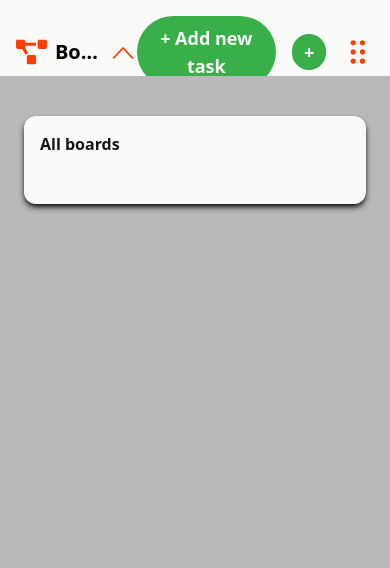
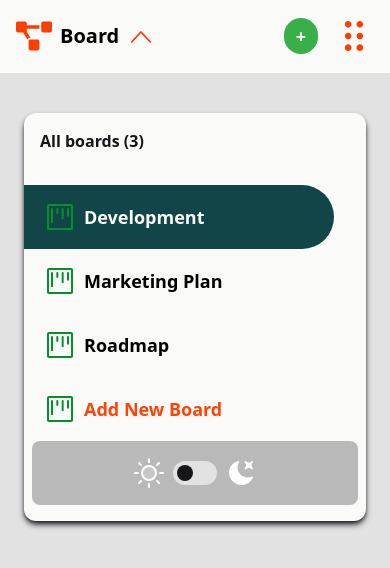
Before and after one commit to alexandru-posirca/Task-Management-Software, a React (Vite) app: page / in a window 390 px wide. Both pictures are taken after a click on the picture 122 px from the left and 52 px from the top of the page. Shown: the top 568 px of the page. Built offline with nearby package versions, Linux system fonts and the light colour scheme.

Commit message:
Board dropdown content & Switch dark theme

```diff
--- a/package.json
+++ b/package.json
@@ -10,6 +10,7 @@
     "preview": "vite preview"
   },
   "dependencies": {
+    "@headlessui/react": "^2.0.4",
     "@reduxjs/toolkit": "^2.2.5",
     "react": "^18.2.0",
     "react-dom": "^18.2.0",
--- a/src/components/BoardDropDown.jsx
+++ b/src/components/BoardDropDown.jsx
@@ -1,23 +1,105 @@
-function BoardDropDown({setActiveDropDown}) {
+import { useState } from "react";
+import { useSelector } from "react-redux";
+import boardIcon from "../assets/board-icon.svg";
+import { Switch } from "@headlessui/react";
+import useDarkTheme from "../Hooks/useDarkTheme";
+
+function BoardDropDown({ setActiveDropDown }) {
+  const [typeTheme, setTypeTheme] = useDarkTheme();
+  const [darkTheme, setDarkTheme] = useState(
+    typeTheme === "light" ? true : false
+  );
+
+  const toggleDarkTheme = (checked) => {
+    setTypeTheme(typeTheme);
+    setDarkTheme(checked);
+  };
+
+  const boards = useSelector((state) => state.boards);
+
+  console.log("boards =", boards);
 
   return (
-    <div className="py-10 px-6 absolute left-0 right-0 bottom-[-100vh] top-[76px] bg-gray-200"
-    onClick={
-      (e) => {
-        if(e.target !== e.currentTarget) {
-          return
+    <div
+      className="py-10 px-6 absolute left-0 right-0 bottom-[-100vh] top-[73px] bg-gray-100"
+      onClick={(e) => {
+        if (e.target !== e.currentTarget) {
+          return;
         }
-        setActiveDropDown(false)
-      }
-    }
+        setActiveDropDown(false);
+      }}
     >
       <div className="bg-white-main shadow-md dark:bg-gray-500 shadow-gray-500 w-full py-4 rounded-xl">
         <h3 className="dark:text-gray-200 text-gray-500 font-semibold mx-4 mb-8">
-          All boards
+          All boards ({boards?.length})
         </h3>
+        <div>
+          {boards.map((board, index) => (
+            <div
+              className={`flex items-center space-x-2 px-5 py-4 dark:text-white-main ${
+                board.statusActive &&
+                "bg-cyan-500 rounded-r-full text-white-main mr-8"
+              }`}
+              key={index}
+            >
+              <img src={boardIcon} className="h-8" />
+              <p className="text-lg font-bold">{board.nameBoard}</p>
+            </div>
+          ))}
+
+          <div className="flex items-center space-x-2 text-orange-500 px-5 py-4">
+            <img src={boardIcon} className="h-8" />
+            <p className="text-lg font-bold">Add New Board</p>
+          </div>
+
+          <div className="mx-2 p-4 space-x-2 bg-gray-200 dark:bg-gray-500 flex justify-center items-center rounded-lg">
+            <svg
+              xmlns="http://www.w3.org/2000/svg"
+              width="32"
+              height="32"
+              viewBox="0 0 256 256"
+            >
+              <g fill="#ffff">
+                <path
+                  d="M184 128a56 56 0 1 1-56-56a56 56 0 0 1 56 56"
+                  opacity=".2"
+                ></path>
+                <path d="M120 40V16a8 8 0 0 1 16 0v24a8 8 0 0 1-16 0m72 88a64 64 0 1 1-64-64a64.07 64.07 0 0 1 64 64m-16 0a48 48 0 1 0-48 48a48.05 48.05 0 0 0 48-48M58.34 69.66a8 8 0 0 0 11.32-11.32l-16-16a8 8 0 0 0-11.32 11.32Zm0 116.68l-16 16a8 8 0 0 0 11.32 11.32l16-16a8 8 0 0 0-11.32-11.32M192 72a8 8 0 0 0 5.66-2.34l16-16a8 8 0 0 0-11.32-11.32l-16 16A8 8 0 0 0 192 72m5.66 114.34a8 8 0 0 0-11.32 11.32l16 16a8 8 0 0 0 11.32-11.32ZM48 128a8 8 0 0 0-8-8H16a8 8 0 0 0 0 16h24a8 8 0 0 0 8-8m80 80a8 8 0 0 0-8 8v24a8 8 0 0 0 16 0v-24a8 8 0 0 0-8-8m112-88h-24a8 8 0 0 0 0 16h24a8 8 0 0 0 0-16"></path>
+              </g>
+            </svg>
+            <Switch
+              checked={darkTheme}
+              onChange={toggleDarkTheme}
+              className={`${
+                darkTheme ? "bg-orange-500" : "bg-gray-100"
+              } relative inline-flex h-6 w-11 items-center rounded-full`}
+            >
+              <span
+                className={` ${
+                  darkTheme ? "translate-x-6" : "translate-x-1"
+                } inline-block h-4 w-4 transform rounded-full bg-gray-500 transition`}
+              ></span>
+            </Switch>
+            <svg
+              xmlns="http://www.w3.org/2000/svg"
+              width="32"
+              height="32"
+              viewBox="0 0 24 24"
+            >
+              <path
+                fill="#ffffff"
+                d="M20.958 15.325c.204-.486-.379-.9-.868-.684a7.684 7.684 0 0 1-3.101.648c-4.185 0-7.577-3.324-7.577-7.425a7.28 7.28 0 0 1 1.134-3.91c.284-.448-.057-1.068-.577-.936C5.96 4.041 3 7.613 3 11.862C3 16.909 7.175 21 12.326 21c3.9 0 7.24-2.345 8.632-5.675"
+              ></path>
+              <path
+                fill="#ffffff"
+                d="M15.611 3.103c-.53-.354-1.162.278-.809.808l.63.945a2.332 2.332 0 0 1 0 2.588l-.63.945c-.353.53.28 1.162.81.808l.944-.63a2.332 2.332 0 0 1 2.588 0l.945.63c.53.354 1.162-.278.808-.808l-.63-.945a2.332 2.332 0 0 1 0-2.588l.63-.945c.354-.53-.278-1.162-.809-.808l-.944.63a2.332 2.332 0 0 1-2.588 0z"
+              ></path>
+            </svg>
+          </div>
+        </div>
       </div>
     </div>
-  )
+  );
 }
 
-export default BoardDropDown
+export default BoardDropDown;
--- a/src/components/Header.jsx
+++ b/src/components/Header.jsx
@@ -24,7 +24,7 @@ function Header() {
         </div>
 
         <div className='flex space-x-4 items-center md:space-x-6'>
-            <button className='button'>
+            <button className='hidden md:block button'>
               + Add new task
             </button>
             <button className='button py-1 px-3 md:hidden'>
--- a/src/data/data.json
+++ b/src/data/data.json
@@ -2,7 +2,7 @@
   "boards": [
     {
       "nameBoard": "Development",
-      "active" : false,
+      "statusActive" : true,
       "columnsList": [
         {
           "titleColumn": "To do",
@@ -286,7 +286,7 @@
     },
     {
       "nameBoard": "Marketing Plan",
-      "active" : false,
+      "statusActive" : false,
       "columnsList": [
         {
           "titleColumn": "To do",
@@ -378,7 +378,7 @@
     },
     {
       "nameBoard": "Roadmap",
-      "active" : false,
+      "statusActive" : false,
       "columnsList": [
         {
           "titleColumn": "Now",
--- a/src/index.css
+++ b/src/index.css
@@ -4,6 +4,6 @@
 
 @layer components {
   .button {
-    @apply bg-green py-2 px-4 rounded-full text-white-main text-lg font-semibold hover:opacity-80 duration-200
+    @apply bg-green-300 py-2 px-4 rounded-full text-white-main text-lg font-semibold hover:opacity-80 duration-200
   }
 }
--- a/tailwind.config.js
+++ b/tailwind.config.js
@@ -9,11 +9,24 @@ export default {
     colors: {
       "black-main": "#000000",
       "white-main": "#FAFAF9",
-      green: "#38af48",
+      green: {
+        300: "#38af48",
+        500: "#00d800"
+      },
       gray: {
+        100: "#e2e2e2",
         200: "#b9b9ba",
         500: "#171619",
       },
+      cyan: {
+        500: "#114547"
+      },
+      orange: {
+        500: "#ff4307"
+      },
+      blue: {
+        500: "#0003ff"
+      }
     },
     extend: {},
   },
```
Also changed, not shown: src/assets/board-icon.svg (added), 1 other file (tests, documents, lock files or other folders).
